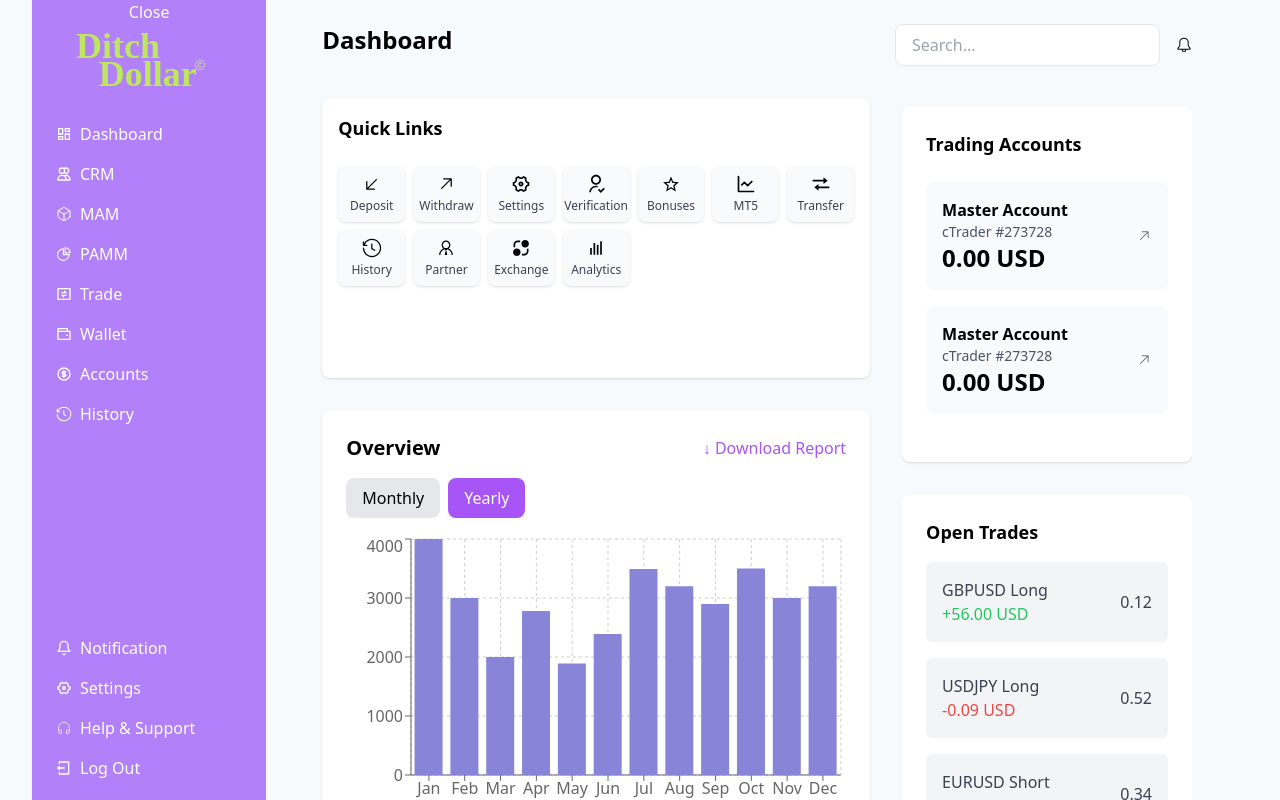
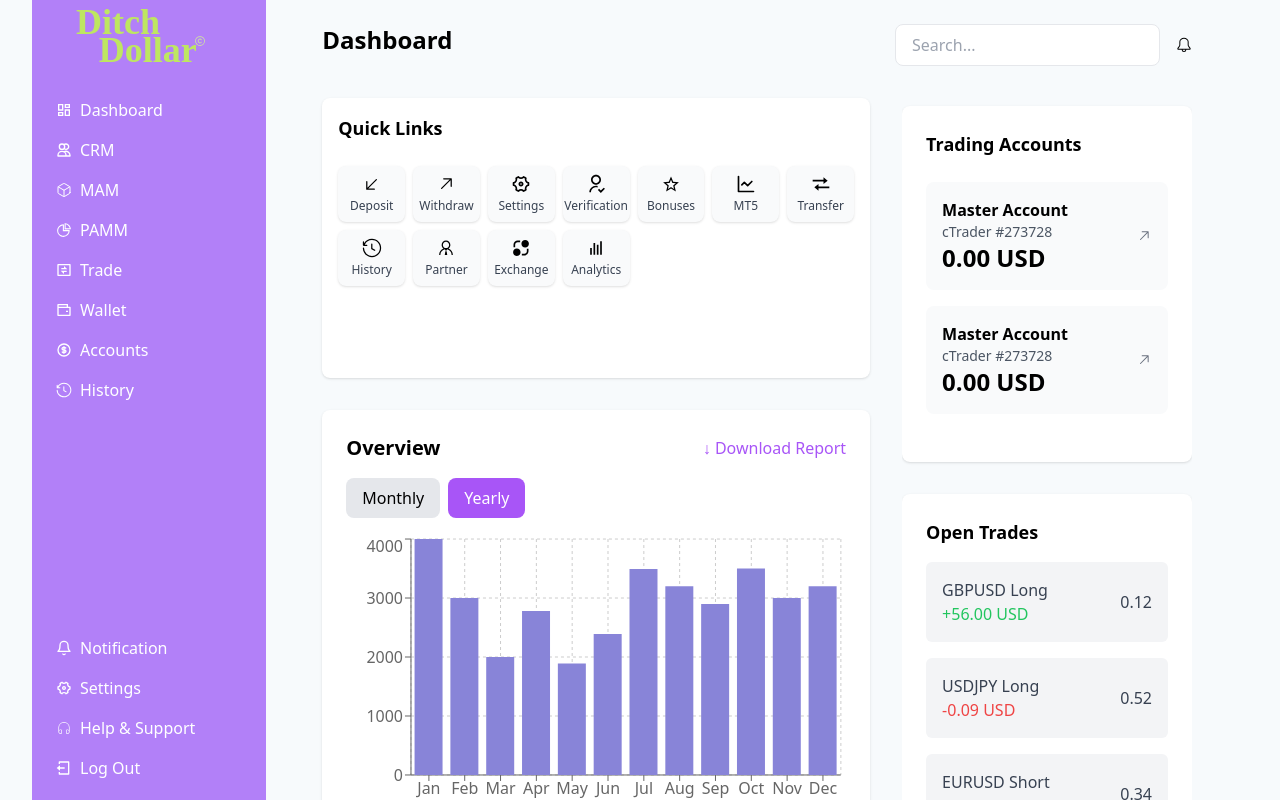
Before and after one commit to subham2913/figma, a React (Vite) app: page / in a window 1280 px wide. Built offline with nearby package versions, Linux system fonts and the light colour scheme.

Commit message:
Update Sidebar.jsx

```diff
--- a/src/component/Sidebar.jsx
+++ b/src/component/Sidebar.jsx
@@ -1,4 +1,4 @@
-import React, { useState } from 'react';
+import React from 'react'
 import { MdOutlineDashboard } from "react-icons/md";
 import { HiOutlineUsers } from "react-icons/hi";
 import { IoCubeOutline } from "react-icons/io5";
@@ -11,23 +11,8 @@ import { CiHeadphones } from "react-icons/ci";
 import { PiUserCircleDuotone, PiCopyright } from "react-icons/pi";
 
 const Sidebar = () => {
-  const [isSidebarOpen, setIsSidebarOpen] = useState(true);
-
-  const toggleSidebar = () => {
-    setIsSidebarOpen(prevState => !prevState);
-  };
-
   return (
-    <div className={`full-sidebar ${isSidebarOpen ? 'open' : 'closed'}`}>
-      <button
-        className="sidebar-toggle-btn"
-        onClick={toggleSidebar}
-      >
-        {isSidebarOpen ? 'Close' : 'Open'}
-      </button>
-
-      {isSidebarOpen && (
-        <>
+    <div className='full-sidebar'>
         <div className='ditch-dollar'>
             <span className='ditch'>Ditch</span>
             <div className='copyright'>
@@ -63,7 +48,7 @@ const Sidebar = () => {
                 <span>Wallet</span>
             </div>
             <div className='nav-item'>
-              <HiOutlineCurrencyDollar />
+                <HiOutlineCurrencyDollar  />
                 <span>Accounts</span>
             </div>
             <div className='nav-item'>
@@ -102,10 +87,8 @@ const Sidebar = () => {
                 </div>
             </div>
         </div>
-        </>
-      )}
     </div>
-  );
+  )
 }
 
 export default Sidebar;
```
Lines whose indentation alone changed are shown as unchanged.
